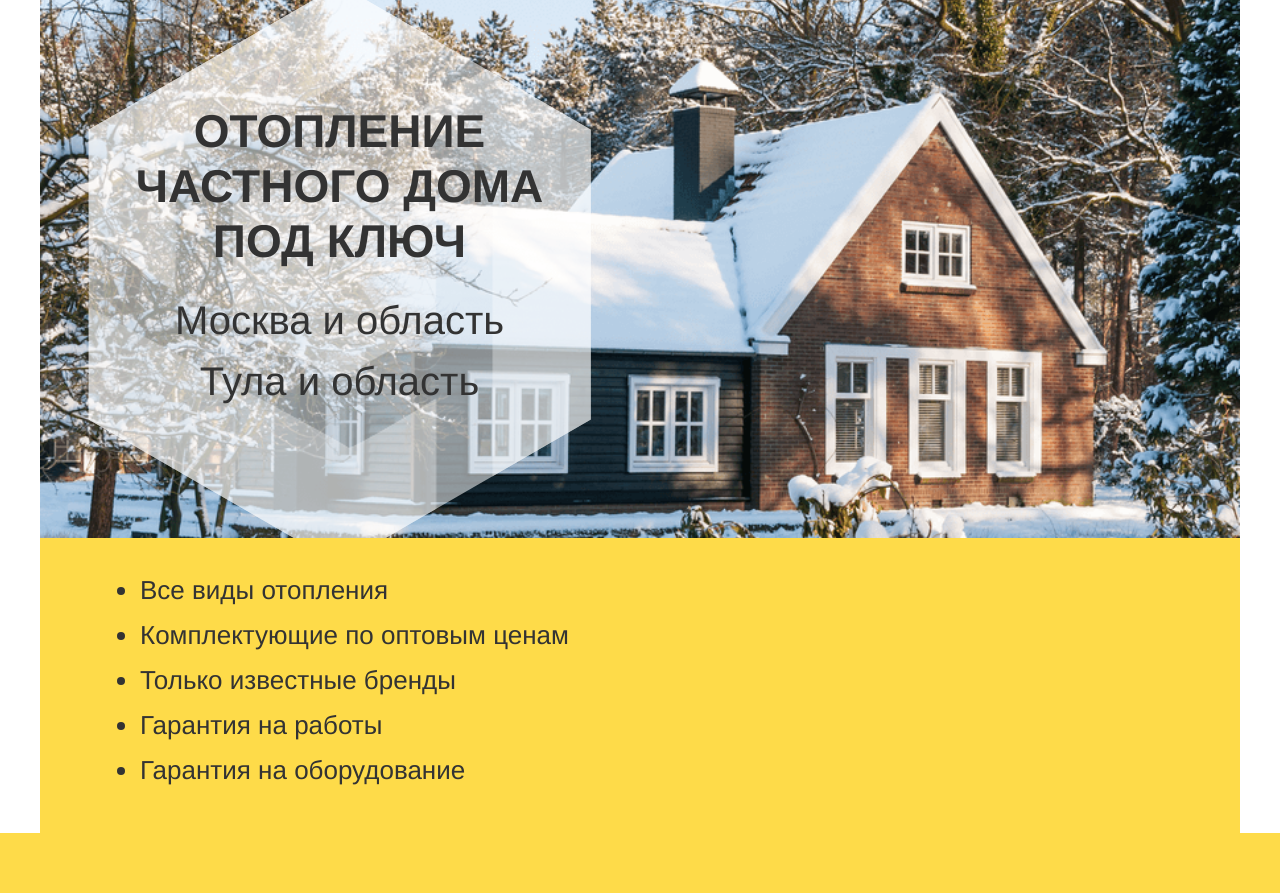
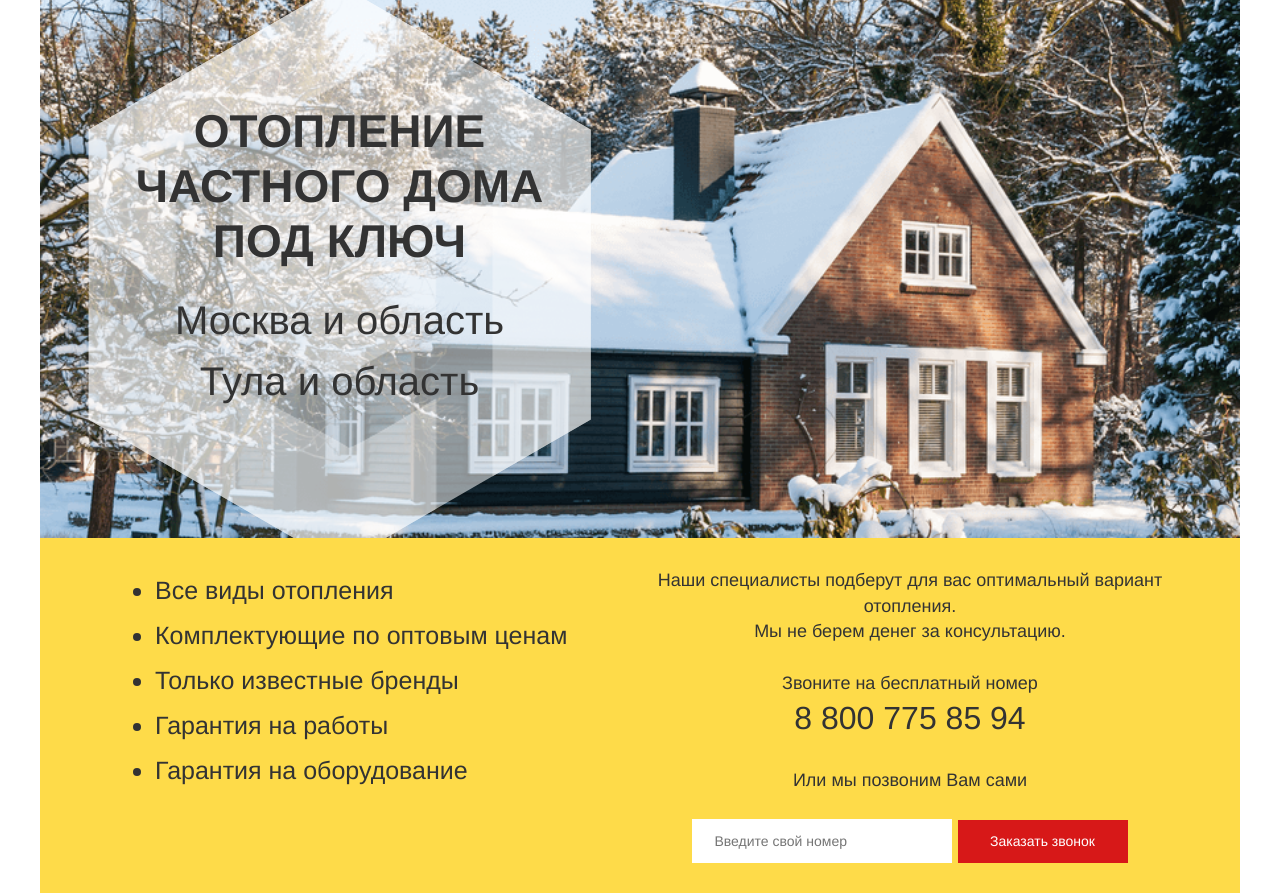
Before and after one commit to vleukhin/domotoplenya, a PHP site: page / in a window 1280 px wide. Shown: the part 191-1084 px from the top of the page. Before the commit the page ends 1024 px from the top, so only its background shows below. Run offline with PHP 8.4, Linux system fonts and the light colour scheme.

Commit message:
first form part

```diff
--- a/css/style.css
+++ b/css/style.css
@@ -93,8 +93,35 @@ header .contacts .phone {
   padding: 30px 5%;
 }
 #services .list ul {
-  font-size: 26px;
+  font-size: 25px;
   line-height: 45px;
+}
+#services .form .info {
+  text-align: center;
+  font-size: 18px;
+}
+#services .form .info span {
+  font-size: 32px;
+}
+#services .form .info .white-input {
+  width: 260px;
+}
+#services .form .info .red-button {
+  width: 170px;
+}
+.base-input {
+  height: 43px;
+  font-size: 14px;
+  border: none;
+  outline: none;
+}
+.white-input {
+  color: #b4b4b4;
+  padding: 22px;
+}
+.red-button {
+  background-color: #d71818;
+  color: #fff;
 }
 @import-once "vars";
 @media (max-width: 767px) {
@@ -124,6 +151,13 @@ header .contacts .phone {
     margin-top: 21px;
     line-height: 61px;
   }
+  #services .list {
+    padding-bottom: 30px;
+  }
+  #services .list ul {
+    font-size: 25px;
+    line-height: 38px;
+  }
 }
 @media (max-width: 767px) and (max-width: 400px) {
   #slogan {
@@ -140,4 +174,18 @@ header .contacts .phone {
     font-size: 1.5em;
     line-height: 40px;
   }
+  #services .list ul {
+    font-size: 20px;
+    line-height: 30px;
+  }
 }
+@media (max-width: 991px) {
+  #services .form .info .red-button {
+    width: 260px;
+  }
+}
+@media (min-width: 768px) and (max-width: 991px) {
+  #services .form .info .red-button {
+    width: 260px;
+  }
+}
--- a/index.php
+++ b/index.php
@@ -16,7 +16,7 @@
 	<title>Центр инженерных систем</title>
 
 	<script>
-		$(window).on('resize', function(){
+		$(window).on('resize', function () {
 			console.log(window.innerWidth)
 		})
 	</script>
@@ -64,6 +64,7 @@
 		</div>
 	</div>
 	<div id="services">
+		<div class="container-fluid">
 			<div class="row">
 				<div class="col-xs-12 col-sm-6 list">
 					<ul>
@@ -74,6 +75,20 @@
 						<li>Гарантия на оборудование</li>
 					</ul>
 				</div>
+				<div class="col-xs-12 col-sm-6 form">
+					<div class="info">
+						Наши специалисты подберут для вас оптимальный вариант отопления. <br>
+						Мы не берем денег за консультацию. <br><br>
+						Звоните на бесплатный номер<br>
+						<span>8 800 775 85 94</span><br><br>
+						Или мы позвоним Вам сами <br><br>
+						<form action="#">
+							<input class="base-input white-input" type="text" placeholder="Введите свой номер">
+							<input class="base-input red-button" type="submit" value="Заказать звонок">
+						</form>
+					</div>
+				</div>
+			</div>
 		</div>
 	</div>
 </div>
--- a/less/mobile.less
+++ b/less/mobile.less
@@ -38,6 +38,17 @@
 
 	}
 
+	#services {
+		.list {
+			ul {
+				font-size: 25px;
+				line-height: 38px;
+			}
+
+			padding-bottom: 30px;
+		}
+	}
+
 	@media (max-width: 400px) {
 		#slogan {
 			height: 435px;
@@ -56,11 +67,42 @@
 				}
 			}
 		}
+
+		#services {
+			.list {
+				ul {
+					font-size: 20px;
+					line-height: 30px;
+				}
+			}
+		}
 	}
 
 }
 
+// bs sm and xs
+@media (max-width: @screen-sm-max) {
+	#services {
+		.form {
+			.info {
+				.red-button {
+					width: 260px;
+				}
+			}
+		}
+	}
+}
+
 @media (min-width: @screen-sm-min) and (max-width: @screen-sm-max) {
+	#services {
+		.form {
+			.info {
+				.red-button {
+					width: 260px;
+				}
+			}
+		}
+	}
 }
 
 @media (min-width: @screen-md-min) and (max-width: @screen-md-max) {
--- a/less/style.less
+++ b/less/style.less
@@ -119,10 +119,45 @@ header {
 
 	.list {
 		ul {
-			font-size: 26px;
+			font-size: 25px;
 			line-height: 45px;
+		}
+	}
+
+	.form{
+		.info{
+			text-align: center;
+			font-size: 18px;
+
+			span{
+				font-size: 32px;
+			}
+
+			.white-input{
+				width: 260px;
+			}
+			.red-button{
+				width: 170px;
+			}
 		}
 	}
 }
 
+.base-input{
+	height: @input-height;
+	font-size: @input-font-size;
+	border: none;
+	outline: none;
+}
+
+.white-input{
+	color: #b4b4b4;
+	padding: 22px;
+}
+
+.red-button{
+	background-color: #d71818;
+	color: #fff;
+}
+
 @import "mobile.less";
--- a/less/vars.less
+++ b/less/vars.less
@@ -6,3 +6,6 @@
 @screen-md-min: 992px;
 @screen-md-max: 1119px;
 @screen-lg-min: 1200px;
+
+@input-height: 43px;
+@input-font-size: 14px;
```
Lines whose indentation alone changed are shown as unchanged.
